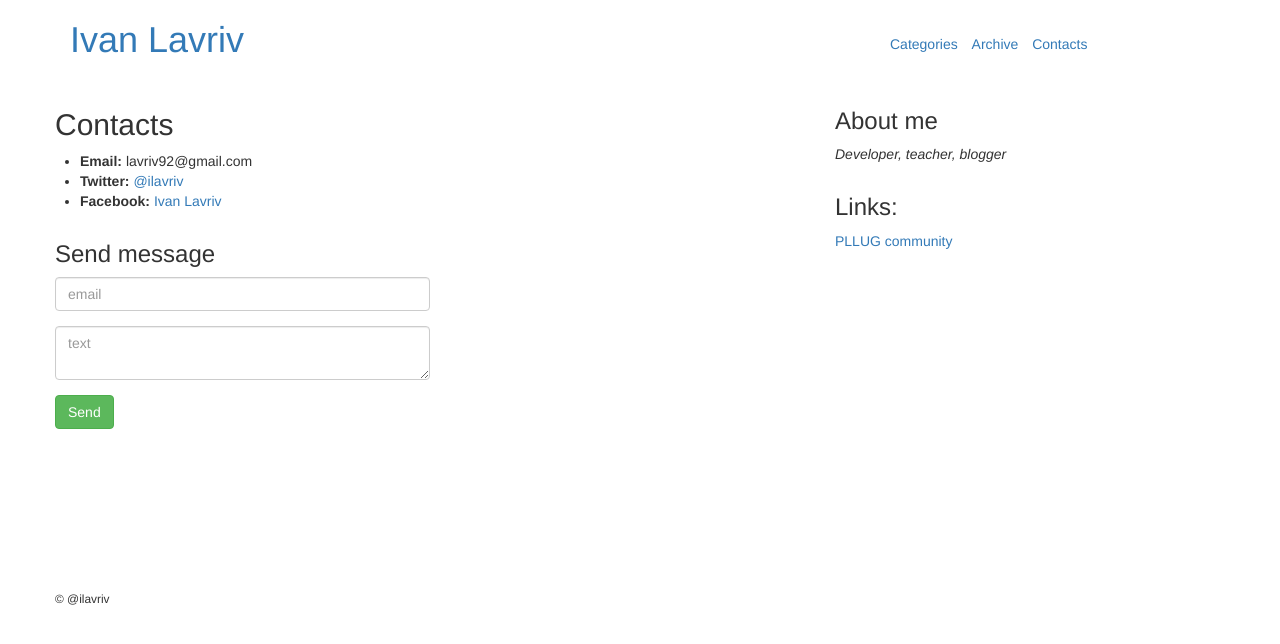
After one commit to lavriv92/blog_f, a Flask app: page /contacts in a window 1280 px wide. The commit adds this page. Shown: the top 644 px of the page. Run offline with Flask 2, Linux system fonts and the light colour scheme; some libraries are stand-ins or nearby versions.

Commit message:
Added contact page

```diff
--- a/application/__init__.py
+++ b/application/__init__.py
@@ -4,4 +4,5 @@ from flask.ext.sqlalchemy import SQLAlchemy
 app = Flask(__name__)
 app.config.from_pyfile('config.cfg')
 db = SQLAlchemy(app)
+
 from application import views
--- a/application/forms.py
+++ b/application/forms.py
@@ -1,7 +1,10 @@
 from flask_wtf import Form
-from wtforms import TextField
+from wtforms import TextField, TextAreaField
 from wtforms.validators import DataRequired
 
 
-class TestForm(Form):
-    name = TextField('name', validators=[DataRequired()])
+class ContactForm(Form):
+    email = TextField('name',
+                      validators=[DataRequired()])
+    text = TextAreaField('content',
+                         validators=[DataRequired()])
--- /dev/null
+++ b/application/static/css/style.css
@@ -0,0 +1,6 @@
+menu li{
+	list-style: none;
+	display: inline-block;
+	margin-right: 10px;
+	line-height: 60px;
+}
--- /dev/null
+++ b/application/statuses.py
@@ -0,0 +1,4 @@
+
+NOT_FOUND = 404
+INTERNAL_SERVER_ERROR = 500
+FORBIDDEN = 403
--- a/application/templates/base.html
+++ b/application/templates/base.html
@@ -4,12 +4,22 @@
     <meta charset="utf-8" />
 	  <title>Blog Lavriv</title>
 	  <link href="/static/bower_components/bootstrap/dist/css/bootstrap.min.css" rel="stylesheet" />
+		<link href="/static/css/style.css" rel="stylesheet"/>
   </head>
   <body>
 	<div id="main" class="container">
 	  <header>
 			<div class="row">
-				<h1 class="banner"><a href="/">Ivan Lavriv</a></h1>
+				<div class="col-md-8">
+					<h1 class="banner"><a href="{{ url_for('index') }}">Ivan Lavriv</a></h1>
+				</div>
+				<div class="col-md-4">
+					<menu>
+						<li><a href="{{ url_for('categories') }}">Categories</a></li>
+						<li><a href="/archive">Archive</a></li>
+						<li><a href="{{ url_for('contacts') }}">Contacts</a></li>
+					</menu>
+				</div>
 			</div>
 	  </header>
 	  <div class="row" style="height: 500px" id="main">
@@ -20,10 +30,14 @@
 				</div>
 	    </div>
 	    <div class="col-md-4">
-			<div class="row">
-				<h3>About me</h3>
-				<p><i>Developer, teacher, blogger</i></p>
-			</div>
+				<div class="row">
+					<h3>About me</h3>
+					<p><i>Developer, teacher, blogger</i></p>
+				</div>
+				<div class="row">
+					<h3>Links:</h3>
+					<p><a href="http://pllug.org.ua" target="_blank">PLLUG community</a></p>
+				</div>
 	    </div>
 	  </div>
 	  <footer>
--- /dev/null
+++ b/application/templates/core/contacts.html
@@ -0,0 +1,29 @@
+{% extends 'base.html' %}
+
+{% block main %}
+<h2>Contacts</h2>
+<div id="contacts" class="row">
+	<ul>
+		<li><strong>Email:</strong> lavriv92@gmail.com</li>
+		<li><strong>Twitter:</strong> <a href="https://twitter.com/ilavriv" target="_blank">@ilavriv</a></li>
+		<li><strong>Facebook:</strong> <a href="https://www.facebook.com/ivan.lavriv" target="_blank">Ivan Lavriv</a></li>
+	</ul>
+</div>
+<div class="row">
+	<div class="col-md-6">
+		<h3>Send message</h3>
+		<form method="post">
+			{{ form.csrf_token }}
+			{% for field in form %}
+			<div class="form-group">
+				<div>{{ field(class='form-control', placeholder=field.name) }}</div>
+				{% for err in field.errors %}
+				<small class="text-warning">{{ err }}</small>
+				{% endfor %}
+			</div>
+			{% endfor %}
+			<input type="submit" value="Send" class="btn btn-success"/>
+		</form>
+	</div>
+</div>
+{% endblock %}
--- a/application/templates/core/index.html
+++ b/application/templates/core/index.html
@@ -2,5 +2,4 @@
 
 {% block main %}
 <h2>Latest posts</h2>
-{{ categories }}
 {% endblock %}
--- a/application/views.py
+++ b/application/views.py
@@ -1,5 +1,7 @@
-from flask import render_template
+import statuses
+from flask import render_template, abort, request
 from application import app
+from .forms import ContactForm
 from .models import Category, Post
 
 
@@ -12,13 +14,41 @@ def index():
     return render_template('core/index.html', **context)
 
 
+@app.route('/contacts', methods=['POST', 'GET'])
+@app.route('/contacts/', methods=['GET', 'POST'])
+def contacts():
+    form = ContactForm()
+    if request.method == 'POST':
+        if form.validate_on_submit():
+            print form
+    context = {
+        'form': form
+    }
+    return render_template('core/contacts.html', **context)
+
+
 @app.route('/categories')
+@app.route('/categories/')
 def categories():
-    categories = Category.query.all()
-    context = {
-        'categories': categories
-    }
-    return render_template('posts/categories.html', **context)
+    return render_template('core/index.html')
+
+
+@app.route('/archive')
+@app.route('/archive/')
+def archive():
+    return render_template('core/index.html')
+
+
+@app.route('/categories/<id>')
+def category_detail(id):
+    category = Category.query.filter_by(id=int(id)).first()
+    if category is not None:
+        posts = category.posts.all()
+        context = {
+            'posts': posts
+        }
+        return render_template('posts/category_detail.html', **context)
+    abort(statuses.NOT_FOUND)
 
 
 @app.route('/posts')
--- a/main.py
+++ b/main.py
@@ -1,3 +1,5 @@
+#!/usr/bin/env python
+
 from application import app
 
 if __name__ == '__main__':
```
Also changed, not shown: application/templates/posts/category_detail.html (added, +17 -0 lines).
